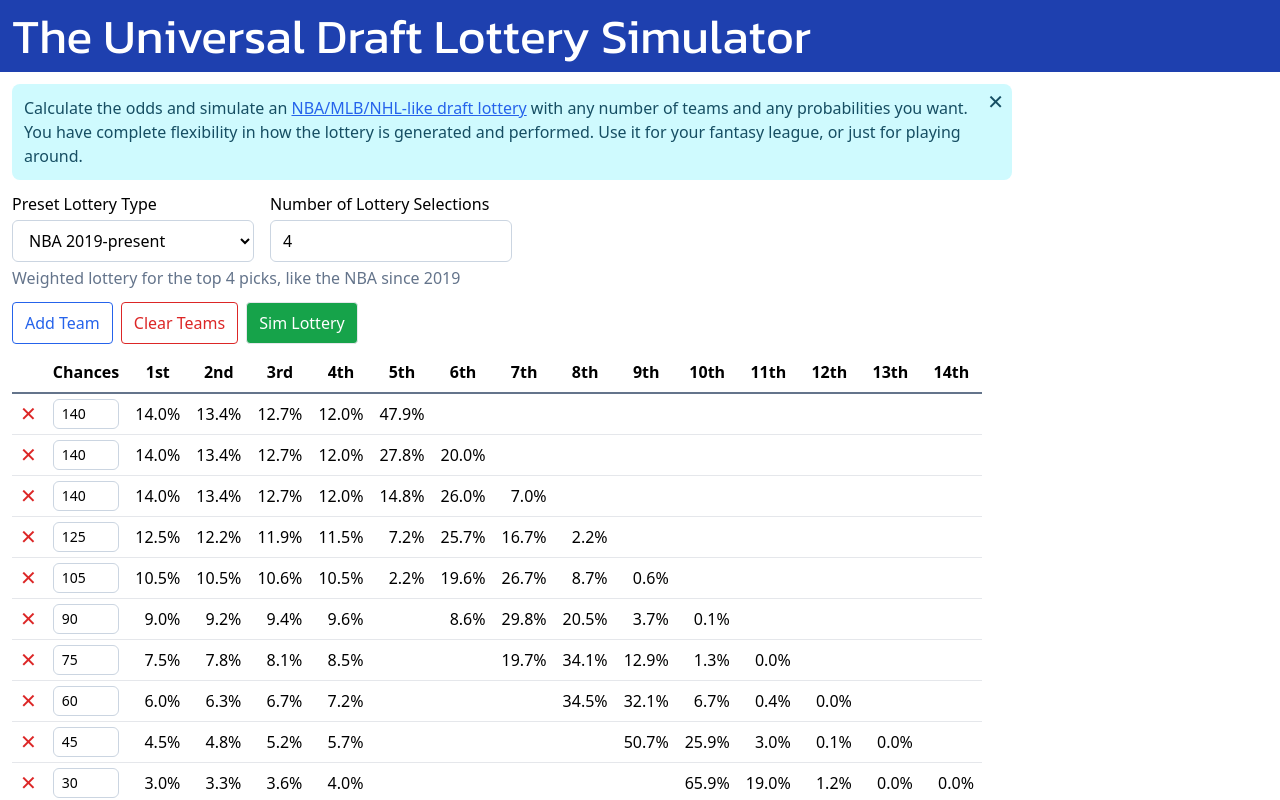
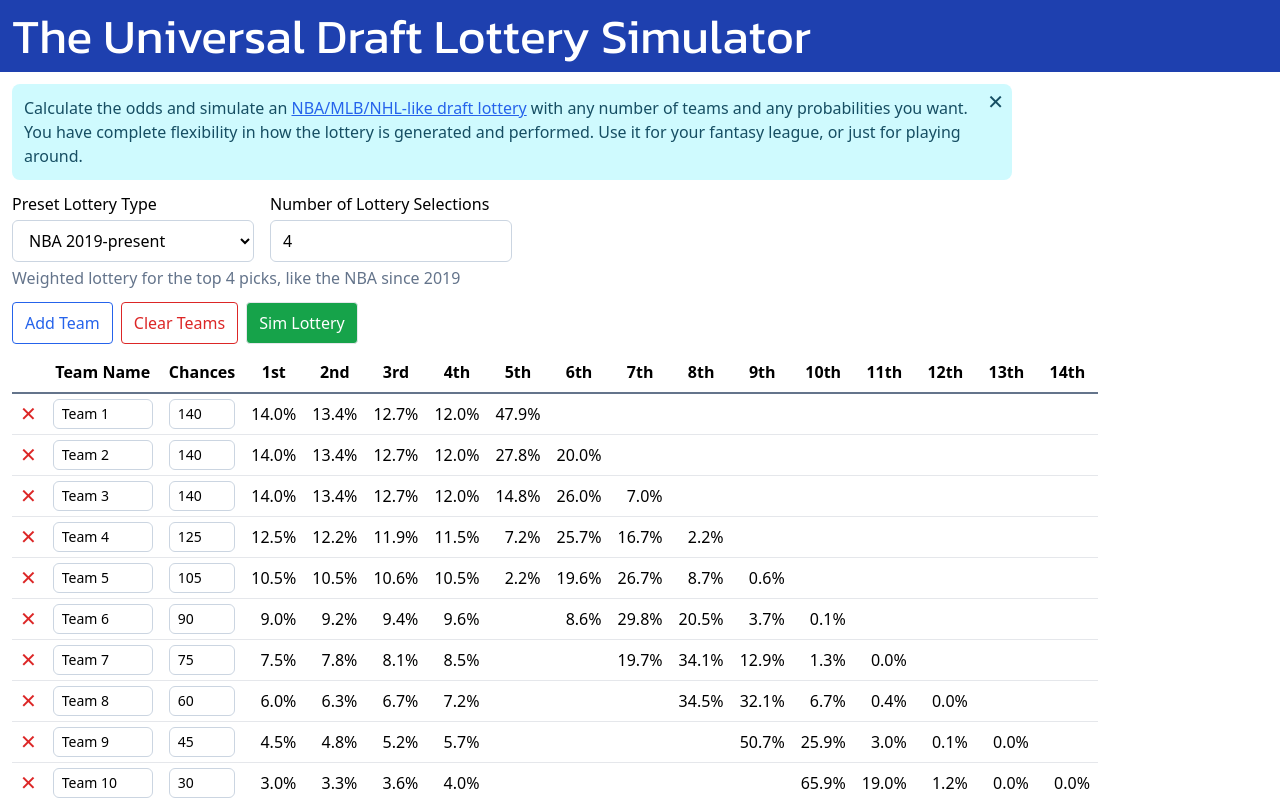
Before and after one commit to zengm-games/universal-draft-lottery-simulator, a Preact app: page / in a window 1280 px wide. Shown: the top 800 px of the page. Built offline with nearby package versions, Linux system fonts and the light colour scheme.

Commit message:
Add team names

```diff
--- a/src/App.tsx
+++ b/src/App.tsx
@@ -102,6 +102,25 @@ const ordinal = (x: number) => {
 const formatPercent = (num: number | undefined) =>
 	num !== undefined ? `${(num * 100).toFixed(1)}%` : undefined;
 
+const getDefaultNames = (numTeams: number) => {
+	const names = [];
+	for (let i = 0; i < numTeams; i++) {
+		names.push(`Team ${i + 1}`);
+	}
+	return names;
+};
+
+const checkNamesAreAllDefault = (names: string[]) => {
+	const defaultNames = getDefaultNames(names.length);
+	for (let i = 0; i < names.length; i++) {
+		if (names[i] !== defaultNames[i]) {
+			return false;
+		}
+	}
+
+	return true;
+};
+
 export const App = () => {
 	const [presetKey, setPresetKey] = useState("nba2019");
 	const preset = presets.find((preset) => preset.key === presetKey);
@@ -109,6 +128,7 @@ export const App = () => {
 	const [chances, setChances] = useState(preset?.chances ?? []);
 	const [numToPick, setNumToPick] = useState(preset?.numToPick ?? 0);
 	const [lotteryResults, setLotteryResults] = useState<number[] | undefined>();
+	const [names, setNames] = useState(() => getDefaultNames(chances.length));
 
 	const { probs, tooSlow } = useMemo(
 		() => getProbs(chances, numToPick),
@@ -117,27 +137,41 @@ export const App = () => {
 
 	const onAddTeam = (direction: "top" | "bottom") => () => {
 		setLotteryResults(undefined);
+
 		if (direction === "bottom") {
 			setChances([...chances, chances[chances.length - 1] ?? 1]);
 		} else {
 			setChances([chances[0] ?? 1, ...chances]);
 		}
+
+		const namesAreAllDefault = checkNamesAreAllDefault(names);
+		if (namesAreAllDefault) {
+			setNames(getDefaultNames(chances.length + 1));
+		} else {
+			if (direction === "bottom") {
+				setNames([...names, `Team ${names.length + 1}`]);
+			} else {
+				setNames([`Team ${names.length + 1}`, ...names]);
+			}
+		}
+
 		setPresetKey("custom");
 	};
 
 	const onClearTeams = () => {
 		setLotteryResults(undefined);
 		setChances([]);
+		setNames([]);
 		setPresetKey("custom");
 	};
 
-	const addClearButtons = (
+	const addClearButtons = (direction: "top" | "bottom") => (
 		<>
 			<Button
 				variant="primary"
 				outline
 				className="mr-2"
-				onClick={onAddTeam("top")}
+				onClick={onAddTeam(direction)}
 			>
 				Add Team
 			</Button>
@@ -177,6 +211,18 @@ export const App = () => {
 								setPresetKey(preset.key);
 								setChances(preset.chances);
 								setNumToPick(preset.numToPick);
+
+								const namesAreAllDefault = checkNamesAreAllDefault(names);
+								const numNamesNeeded = preset.chances.length;
+								if (namesAreAllDefault) {
+									setNames(getDefaultNames(numNamesNeeded));
+								} else {
+									const newNames = names.slice(0, numNamesNeeded);
+									while (newNames.length < numNamesNeeded) {
+										newNames.push(`Team ${newNames.length + 1}`);
+									}
+									setNames(newNames);
+								}
 							} else {
 								setPresetKey("custom");
 							}
@@ -226,7 +272,7 @@ export const App = () => {
 			) : null}
 
 			<div className="mt-3 sm:flex">
-				<div>{addClearButtons}</div>
+				<div>{addClearButtons("top")}</div>
 
 				<div className="mt-2 sm:mt-0">
 					<Button
@@ -267,6 +313,7 @@ export const App = () => {
 						<thead className="text-center">
 							<tr className="border-b-2 border-slate-500">
 								<th />
+								<th>Team Name</th>
 								<th>Chances</th>
 								{chances.map((_chance, i) => (
 									<th key={i}>{ordinal(i + 1)}</th>
@@ -275,7 +322,8 @@ export const App = () => {
 						</thead>
 						<tbody className="text-end">
 							{chances.map((chance, i) => {
-								const inputId = `chances-${i}`;
+								const nameId = `name-${i}`;
+								const chancesId = `chances-${i}`;
 
 								return (
 									<tr className="border-b">
@@ -287,18 +335,36 @@ export const App = () => {
 													setLotteryResults(undefined);
 													setChances(chances.filter((_chance, j) => j !== i));
 													setPresetKey("custom");
+													setNames(names.filter((_name, j) => j !== i));
 												}}
 												title="Remove team"
 											>
 												✕
 											</button>
 										</td>
+										<td className="py-0">
+											<label className="sr-only" htmlFor={nameId}>
+												Name of team #{i + 1}
+											</label>
+											<input
+												id={nameId}
+												className="form-control py-1 px-2 text-sm w-[100px]"
+												type="text"
+												value={names[i]}
+												onChange={(event) => {
+													const newName = (event.target as any).result;
+													setNames(
+														names.map((name, j) => (j === i ? newName : name)),
+													);
+												}}
+											/>
+										</td>
 										<td className="py-0 w-0">
-											<label className="sr-only" htmlFor={inputId}>
+											<label className="sr-only" htmlFor={chancesId}>
 												Lottery chances for team #{i + 1}
 											</label>
 											<input
-												id={inputId}
+												id={chancesId}
 												className="form-control py-1 px-2 text-sm"
 												type="text"
 												value={chance}
@@ -343,7 +409,7 @@ export const App = () => {
 			)}
 
 			{chances.length > 0 ? (
-				<div className="my-3">{addClearButtons}</div>
+				<div className="my-3">{addClearButtons("bottom")}</div>
 			) : null}
 		</>
 	);
```
